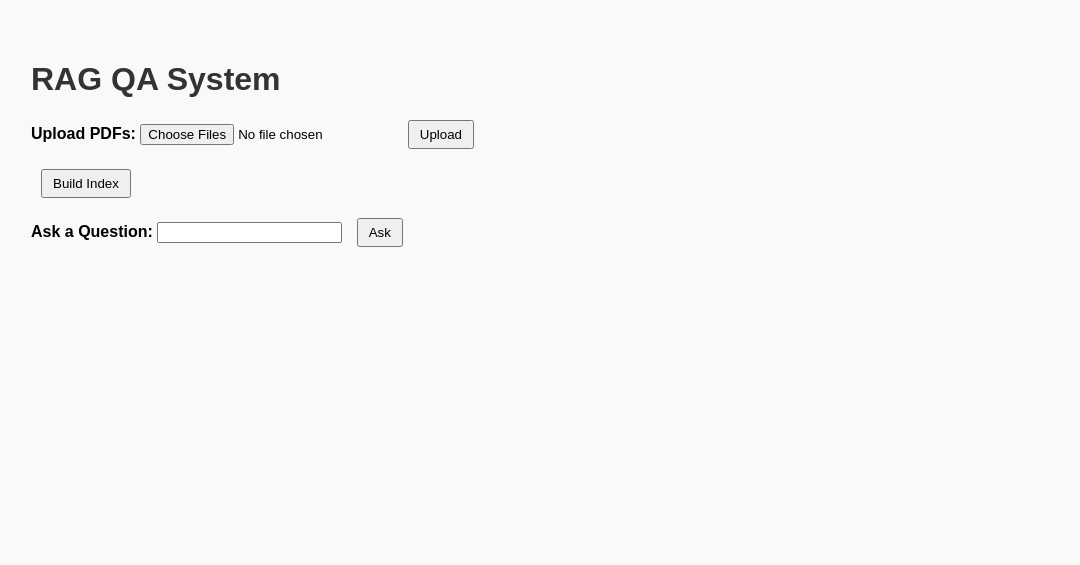
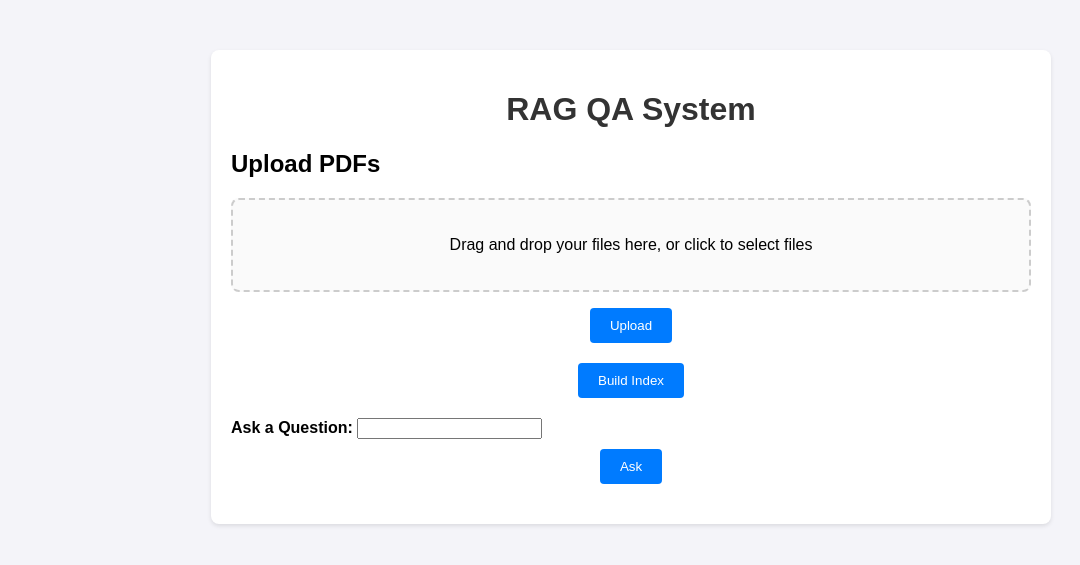
Before and after one commit to MarcelHarrer/Rag_QA, a FastAPI app: page / in a window 1280 px wide. Shown: the top 565 px of the page, without its empty margins (9-1089 px from the left). Run offline with FastAPI, Linux system fonts and the light colour scheme.

Commit message:
Nice interface

```diff
--- /dev/null
+++ b/static/scripts.js
@@ -0,0 +1,71 @@
+const dropZone = document.getElementById("drop-zone");
+const fileInput = document.getElementById("file-input");
+const fileList = document.getElementById("file-list");
+const uploadButton = document.getElementById("upload-button");
+
+let files = [];
+
+dropZone.addEventListener("click", () => fileInput.click());
+
+dropZone.addEventListener("dragover", (e) => {
+    e.preventDefault();
+    dropZone.classList.add("dragging");
+});
+
+dropZone.addEventListener("dragleave", () => {
+    dropZone.classList.remove("dragging");
+});
+
+dropZone.addEventListener("drop", (e) => {
+    e.preventDefault();
+    dropZone.classList.remove("dragging");
+    addFiles(e.dataTransfer.files);
+});
+
+fileInput.addEventListener("change", () => {
+    addFiles(fileInput.files);
+});
+
+function addFiles(newFiles) {
+    for (const file of newFiles) {
+        if (!files.some((f) => f.name === file.name)) {
+            files.push(file);
+            const listItem = document.createElement("li");
+            listItem.innerHTML = `<span>${file.name}</span> <button onclick="removeFile('${file.name}')">Remove</button>`;
+            fileList.appendChild(listItem);
+        }
+    }
+}
+
+function removeFile(fileName) {
+    files = files.filter((file) => file.name !== fileName);
+    const listItems = Array.from(fileList.children);
+    for (const item of listItems) {
+        if (item.querySelector("span").textContent === fileName) {
+            fileList.removeChild(item);
+            break;
+        }
+    }
+}
+
+uploadButton.addEventListener("click", () => {
+    if (files.length === 0) {
+        alert("Please select or drag and drop files to upload.");
+        return;
+    }
+
+    const formData = new FormData();
+    for (const file of files) {
+        formData.append("files", file);
+    }
+
+    fetch("/upload-pdf/", {
+        method: "POST",
+        body: formData,
+    })
+        .then((response) => response.text())
+        .then((html) => {
+            document.body.innerHTML = html;
+        })
+        .catch((error) => console.error("Error:", error));
+});
--- a/static/styles.css
+++ b/static/styles.css
@@ -1,11 +1,21 @@
 body {
     font-family: Arial, sans-serif;
-    margin: 20px;
+    margin: 0;
+    padding: 0;
+    background-color: #f4f4f9;
+}
+
+.container {
+    max-width: 800px;
+    margin: 50px auto;
     padding: 20px;
-    background-color: #f9f9f9;
+    background: #fff;
+    border-radius: 8px;
+    box-shadow: 0 2px 4px rgba(0, 0, 0, 0.1);
 }
 
 h1 {
+    text-align: center;
     color: #333;
 }
 
@@ -13,26 +23,92 @@ form {
     margin-bottom: 20px;
 }
 
+.upload-section {
+    margin-bottom: 20px;
+}
+
+.drop-zone {
+    border: 2px dashed #ccc;
+    border-radius: 8px;
+    padding: 20px;
+    text-align: center;
+    background-color: #fafafa;
+    cursor: pointer;
+    transition: background-color 0.3s;
+}
+
+.drop-zone:hover {
+    background-color: #f0f0f0;
+}
+
 label {
     font-weight: bold;
 }
 
 button {
-    margin-left: 10px;
-    padding: 5px 10px;
+    display: block;
+    margin: 10px auto;
+    padding: 10px 20px;
+    background-color: #007bff;
+    color: #fff;
+    border: none;
+    border-radius: 4px;
+    cursor: pointer;
+    transition: background-color 0.3s;
+}
+
+button:hover {
+    background-color: #0056b3;
 }
 
 .message {
     color: green;
     font-weight: bold;
+    text-align: center;
 }
 
 .error {
     color: red;
     font-weight: bold;
+    text-align: center;
 }
 
 .answer {
     color: blue;
     font-weight: bold;
+    text-align: center;
 }
+
+.file-list {
+    list-style-type: none;
+    padding: 0;
+    margin-top: 10px;
+}
+
+.file-list li {
+    padding: 5px;
+    border: 1px solid #ccc;
+    border-radius: 4px;
+    margin-bottom: 5px;
+    background-color: #f9f9f9;
+    display: flex;
+    justify-content: space-between;
+    align-items: center;
+}
+
+.file-list li span {
+    flex-grow: 1;
+}
+
+.file-list li button {
+    background-color: #ff4d4d;
+    color: white;
+    border: none;
+    border-radius: 4px;
+    padding: 5px 10px;
+    cursor: pointer;
+}
+
+.file-list li button:hover {
+    background-color: #cc0000;
+}
--- a/templates/index.html
+++ b/templates/index.html
@@ -7,12 +7,17 @@
     <link rel="stylesheet" href="/static/styles.css">
 </head>
 <body>
+    <div class="container">
         <h1>RAG QA System</h1>
-    <form action="/upload-pdf/" method="post" enctype="multipart/form-data">
-        <label for="files">Upload PDFs:</label>
-        <input type="file" name="files" id="files" multiple required>
-        <button type="submit">Upload</button>
-    </form>
+        <div class="upload-section">
+            <h2>Upload PDFs</h2>
+            <div id="drop-zone" class="drop-zone">
+                <p>Drag and drop your files here, or click to select files</p>
+                <input type="file" id="file-input" name="files" multiple hidden>
+            </div>
+            <ul id="file-list" class="file-list"></ul>
+            <button id="upload-button">Upload</button>
+        </div>
         <form action="/build-index/" method="post">
             <button type="submit">Build Index</button>
         </form>
@@ -30,5 +35,7 @@
         {% if answer %}
             <p class="answer">Answer: {{ answer }}</p>
         {% endif %}
+    </div>
+    <script src="/static/scripts.js"></script>
 </body>
 </html>
```
Lines whose indentation alone changed are shown as unchanged.
